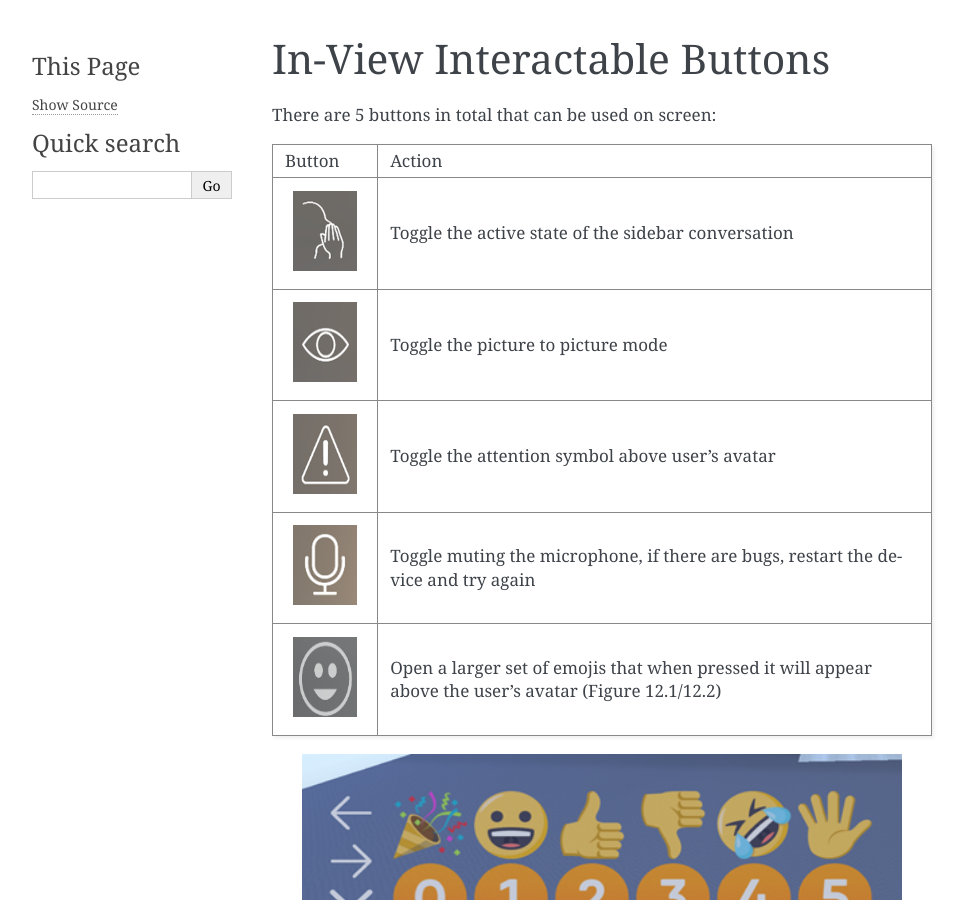
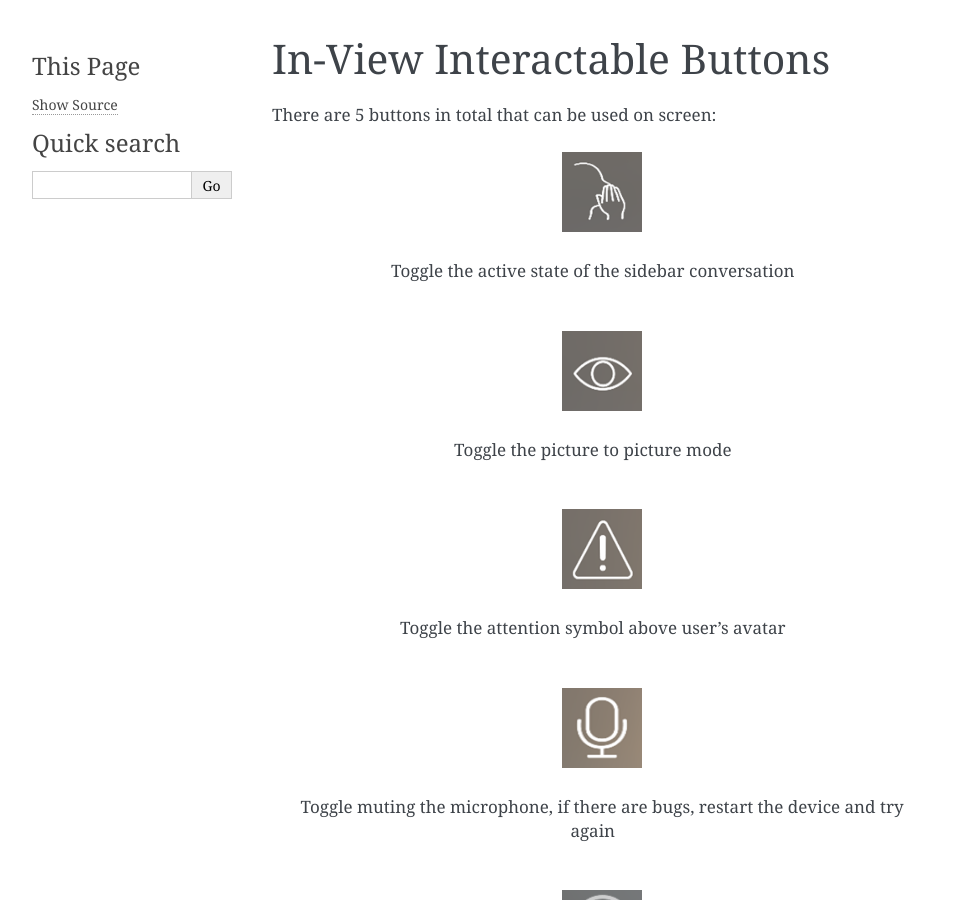
Before and after one commit to Moonbeam-Inc/Moonbeam-UserGuide, a Sphinx documentation site: the page built from docs/_pages/in-view-interactable-buttons.rst, in a window 1280 px wide and 900 px high. Shown: the whole window, without its empty margins (148-1112 px from the left). Built offline with Sphinx 7.4.7, drawn with Linux system fonts in a browser that asks for light colours.

Commit message:
changed in view image files

```diff
--- a/docs/_pages/in-view-interactable-buttons.rst
+++ b/docs/_pages/in-view-interactable-buttons.rst
@@ -6,29 +6,44 @@ In-View Interactable Buttons
 There are 5 buttons in total that can be used on screen:
 
 
-+-----------------------------------+---------------------------------------------+
-| Button                            | Action                                      |
-+-----------------------------------+---------------------------------------------+
-| .. Figure:: _images/Picture29.png | Toggle the active state of the sidebar      |
-|    :height: 80                    | conversation                                |
-|    :width: 80                     |                                             |
-+-----------------------------------+---------------------------------------------+
-| .. Figure:: _images/Picture30.png | Toggle the picture to picture mode          |
-|    :height: 80                    |                                             |
-|    :width: 80                     |                                             |
-+-----------------------------------+---------------------------------------------+
-| .. Figure:: _images/Picture31.png | Toggle the attention symbol above user's    |
-|    :height: 80                    | avatar                                      |
-|    :width: 80                     |                                             |
-+-----------------------------------+---------------------------------------------+
-| .. Figure:: _images/Picture32.png | Toggle muting the microphone,               |
-|    :height: 80                    | if there are bugs, restart the device       |
-|    :width: 80                     | and try again                               |
-+-----------------------------------+---------------------------------------------+
-| .. Figure:: _images/Picture33.png | Open a larger set of emojis that when       |
-|    :height: 80                    | pressed it will appear above the user's     |
-|    :width: 80                     | avatar (Figure 12.1/12.2)                   |
-+-----------------------------------+---------------------------------------------+
+.. Figure:: _images/Picture29.png
+   :height: 80
+   :width: 80
+
+
+   Toggle the active state of the sidebar conversation
+
+
+.. Figure:: _images/Picture30.png
+   :height: 80
+   :width: 80
+
+
+   Toggle the picture to picture mode
+
+
+.. Figure:: _images/Picture31.png
+   :height: 80
+   :width: 80
+
+
+   Toggle the attention symbol above user's avatar
+
+
+.. Figure:: _images/Picture32.png
+   :height: 80
+   :width: 80
+
+
+   Toggle muting the microphone, if there are bugs, restart the device and try again
+
+
+.. Figure:: _images/Picture33.png
+   :height: 80
+   :width: 80
+
+
+   Open a larger set of emojis that when pressed it will appear above the user's avatar (Figure 12.1/12.2)
 
 
 .. Figure:: _images/Picture34.png
```
Also changed, not shown: 5 other files.
